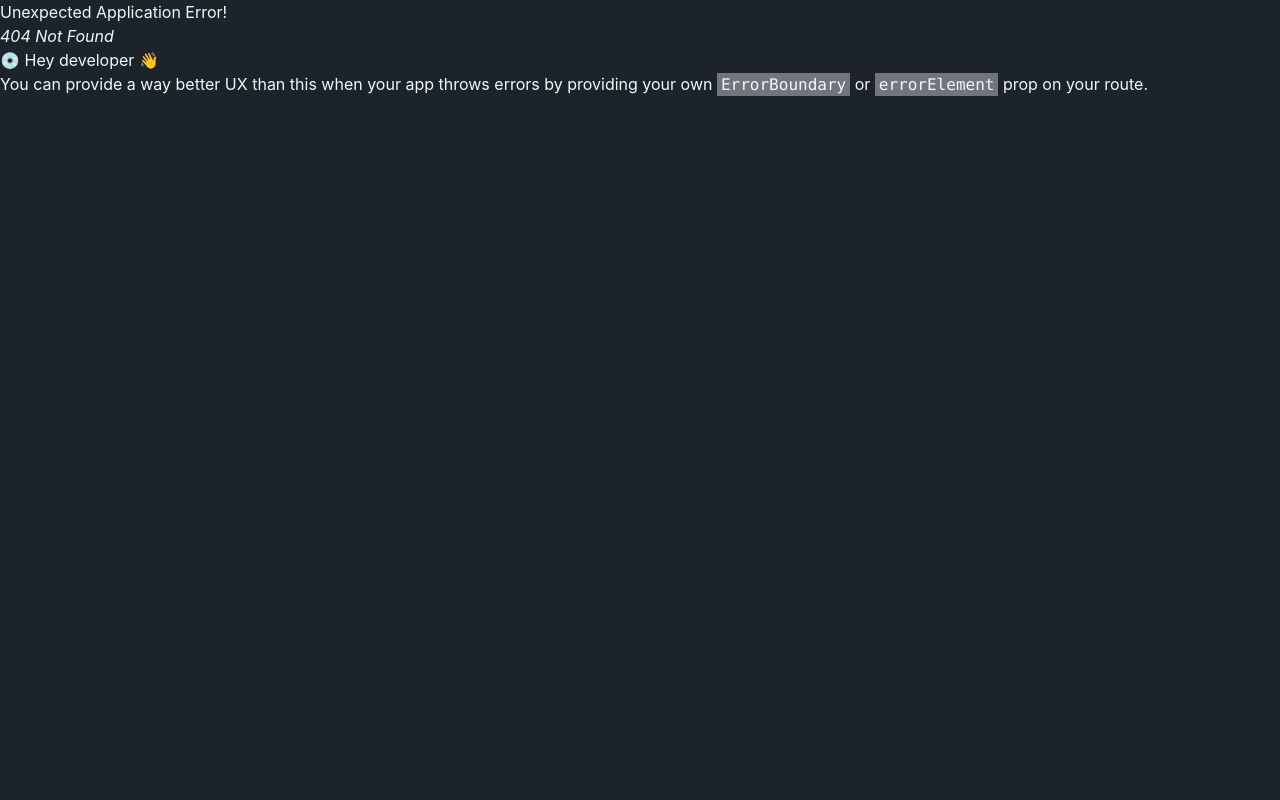
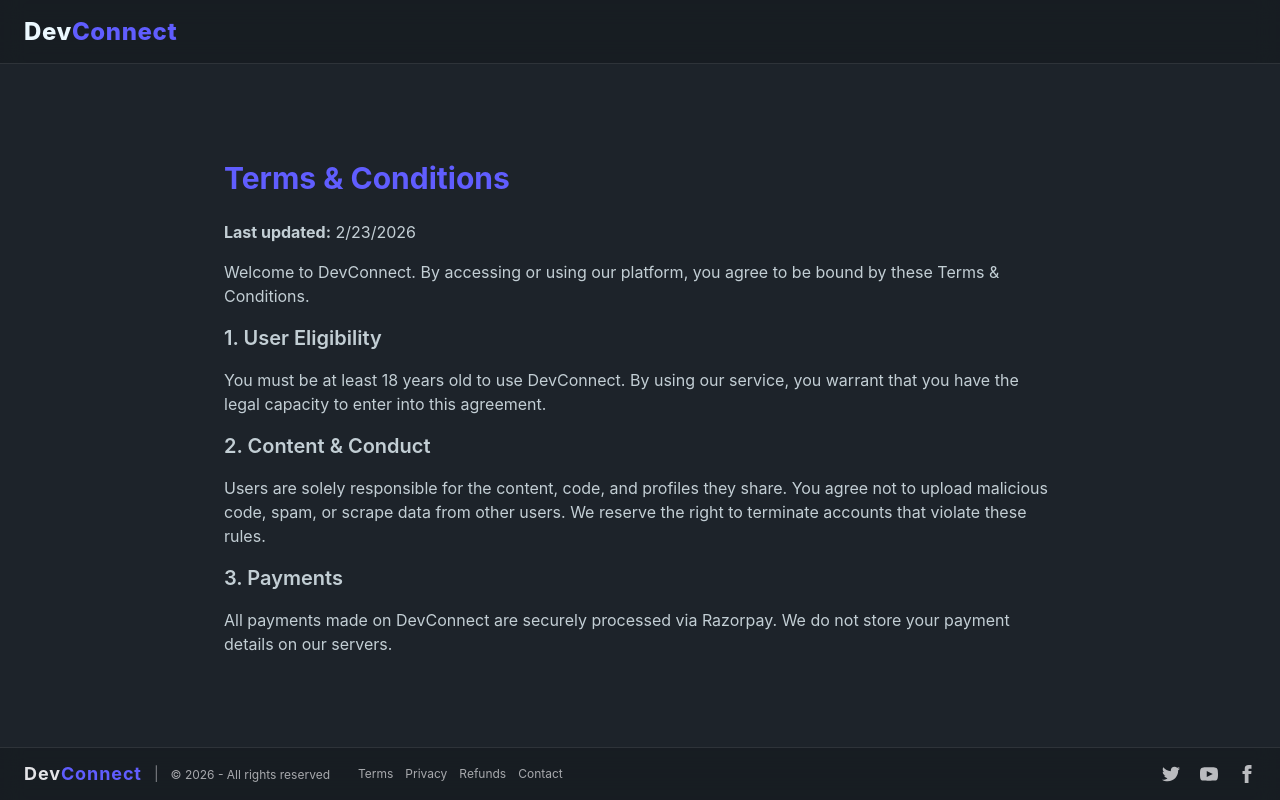
Before and after one commit to Abhishek123-code/DevTinder-web, a React (Vite) app: page /terms in a window 1280 px wide. Before the commit this address had no page. Built offline with nearby package versions, Linux system fonts and the light colour scheme.

Commit message:
added policies

```diff
--- a/src/components/Footer.jsx
+++ b/src/components/Footer.jsx
@@ -1,7 +1,10 @@
+import { Link } from "react-router";
+
 const Footer = () => {
   return (
-    <footer className="flex justify-between items-center px-6 py-3 bg-base-300/60 backdrop-blur-md border-t border-white/10 text-neutral-content fixed bottom-0 w-full z-50">
+    <footer className="flex flex-col sm:flex-row justify-between items-center px-6 py-3 bg-base-300/60 backdrop-blur-md border-t border-white/10 text-neutral-content fixed bottom-0 w-full z-50 gap-3 sm:gap-0">
       {/* Left Side: Branding & Copyright */}
+      <div className="flex flex-col sm:flex-row items-center gap-3">
         <div className="flex items-center gap-3">
           <span className="text-lg font-bold tracking-wider">
             Dev<span className="text-primary">Connect</span>
@@ -10,6 +13,23 @@ const Footer = () => {
           <p className="text-xs opacity-70 mt-0.5">
             © {new Date().getFullYear()} - All rights reserved
           </p>
+        </div>
+
+        {/* Compliance Links for Razorpay */}
+        <div className="flex flex-wrap justify-center gap-3 text-[10px] sm:text-xs opacity-70 mt-1 sm:mt-0 sm:ml-4">
+          <Link to="/terms" className="hover:text-primary transition-colors">
+            Terms
+          </Link>
+          <Link to="/privacy" className="hover:text-primary transition-colors">
+            Privacy
+          </Link>
+          <Link to="/refund" className="hover:text-primary transition-colors">
+            Refunds
+          </Link>
+          <Link to="/contact" className="hover:text-primary transition-colors">
+            Contact
+          </Link>
+        </div>
       </div>
 
       {/* Right Side: Social Icons */}
--- a/src/components/UserCard.jsx
+++ b/src/components/UserCard.jsx
@@ -76,6 +76,8 @@ const UserCard = ({ feedData }) => {
 
   // --- Event Handlers ---
   const handlePointerDown = (e) => {
+    if (e.target.closest("button")) return;
+
     setIsDragging(true);
     startXRef.current = e.clientX;
     e.currentTarget.setPointerCapture(e.pointerId);
--- /dev/null
+++ b/src/routes/Legal/Contact.jsx
@@ -0,0 +1,30 @@
+const Contact = () => {
+  return (
+    <div className="max-w-4xl mx-auto p-8 pt-24 pb-24 text-base-content">
+      <h1 className="text-3xl font-bold mb-6 text-primary">Contact Us</h1>
+      <div className="space-y-4 opacity-80">
+        <p>
+          If you have any questions, concerns, or need assistance regarding your
+          account or payments, please reach out to us.
+        </p>
+
+        <div className="mt-6 p-6 bg-base-200 rounded-lg">
+          <h2 className="text-xl font-semibold mb-4">DevConnect Support</h2>
+          <ul className="space-y-2">
+            <li>
+              <strong>Email:</strong> aojha6159@gmail.com
+            </li>
+            <li>
+              <strong>Phone:</strong> +91 8777090144
+            </li>
+            <li>
+              <strong>Operating Address:</strong> [1004/2 Sri Krishna Nagar,
+              Rishra, Hooghly,712249]
+            </li>
+          </ul>
+        </div>
+      </div>
+    </div>
+  );
+};
+export default Contact;
--- /dev/null
+++ b/src/routes/Legal/Privacy.jsx
@@ -0,0 +1,38 @@
+const Privacy = () => {
+  return (
+    <div className="max-w-4xl mx-auto p-8 pt-24 pb-24 text-base-content">
+      <h1 className="text-3xl font-bold mb-6 text-primary">Privacy Policy</h1>
+      <div className="space-y-4 opacity-80">
+        <p>
+          <strong>Last updated:</strong> {new Date().toLocaleDateString()}
+        </p>
+
+        <h2 className="text-xl font-semibold mt-4">
+          1. Information We Collect
+        </h2>
+        <p>
+          We collect information you provide directly to us when you create an
+          account, such as your name, email address, GitHub profile links, and
+          tech stack preferences.
+        </p>
+
+        <h2 className="text-xl font-semibold mt-4">
+          2. How We Use Your Information
+        </h2>
+        <p>
+          We use the collected data to provide, maintain, and improve
+          DevConnect, allowing you to connect with other developers and access
+          platform features.
+        </p>
+
+        <h2 className="text-xl font-semibold mt-4">3. Third-Party Services</h2>
+        <p>
+          We do not sell your personal data. Payment processing is securely
+          handled by our third-party partner, Razorpay. We do not store your
+          credit card or payment information.
+        </p>
+      </div>
+    </div>
+  );
+};
+export default Privacy;
--- /dev/null
+++ b/src/routes/Legal/Refund.jsx
@@ -0,0 +1,30 @@
+const Refund = () => {
+  return (
+    <div className="max-w-4xl mx-auto p-8 pt-24 pb-24 text-base-content">
+      <h1 className="text-3xl font-bold mb-6 text-primary">
+        Refund & Cancellation Policy
+      </h1>
+      <div className="space-y-4 opacity-80">
+        <p>
+          <strong>Last updated:</strong> {new Date().toLocaleDateString()}
+        </p>
+
+        <h2 className="text-xl font-semibold mt-4">Cancellations</h2>
+        <p>
+          You may cancel your DevConnect premium subscription at any time
+          through your account settings. The cancellation will take effect at
+          the end of your current billing cycle.
+        </p>
+
+        <h2 className="text-xl font-semibold mt-4">Refunds</h2>
+        <p>
+          Due to the digital nature of our services, payments once made are
+          strictly non-refundable. We do not offer prorated refunds for canceled
+          subscriptions. If you believe there has been a billing error, please
+          contact our support team within 7 days of the transaction.
+        </p>
+      </div>
+    </div>
+  );
+};
+export default Refund;
--- /dev/null
+++ b/src/routes/Legal/Terms.jsx
@@ -0,0 +1,40 @@
+const Terms = () => {
+  return (
+    <div className="max-w-4xl mx-auto p-8 pt-24 pb-24 text-base-content">
+      <h1 className="text-3xl font-bold mb-6 text-primary">
+        Terms & Conditions
+      </h1>
+      <div className="space-y-4 opacity-80">
+        <p>
+          <strong>Last updated:</strong> {new Date().toLocaleDateString()}
+        </p>
+        <p>
+          Welcome to DevConnect. By accessing or using our platform, you agree
+          to be bound by these Terms & Conditions.
+        </p>
+
+        <h2 className="text-xl font-semibold mt-4">1. User Eligibility</h2>
+        <p>
+          You must be at least 18 years old to use DevConnect. By using our
+          service, you warrant that you have the legal capacity to enter into
+          this agreement.
+        </p>
+
+        <h2 className="text-xl font-semibold mt-4">2. Content & Conduct</h2>
+        <p>
+          Users are solely responsible for the content, code, and profiles they
+          share. You agree not to upload malicious code, spam, or scrape data
+          from other users. We reserve the right to terminate accounts that
+          violate these rules.
+        </p>
+
+        <h2 className="text-xl font-semibold mt-4">3. Payments</h2>
+        <p>
+          All payments made on DevConnect are securely processed via Razorpay.
+          We do not store your payment details on our servers.
+        </p>
+      </div>
+    </div>
+  );
+};
+export default Terms;
--- a/vite.config.js
+++ b/vite.config.js
@@ -5,4 +5,16 @@ import tailwindcss from "@tailwindcss/vite";
 // https://vite.dev/config/
 export default defineConfig({
   plugins: [react(), tailwindcss()],
+  server: {
+    proxy: {
+      // Any request starting with /api will be intercepted
+      "/api": {
+        target: "http://localhost:7777", // Point to your local backend
+        changeOrigin: true,
+        // The rewrite line below perfectly mimics what Nginx does on AWS
+        // by stripping '/api' before sending it to your Express app
+        rewrite: (path) => path.replace(/^\/api/, ""),
+      },
+    },
+  },
 });
```
Also changed, not shown: src/router.jsx (+11 -0 lines). Lines whose indentation alone changed are shown as unchanged.
